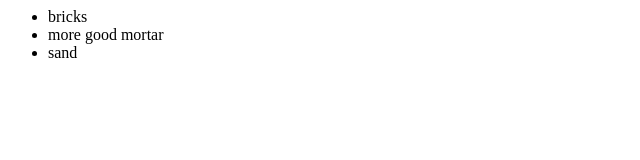
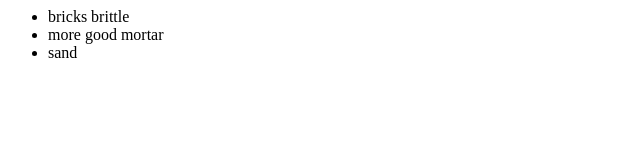
Before and after one commit to rufuscode/tiger, a plain HTML site: page index.html in a window 1280 px wide. Shown: the full height of the page, 0-640 px from the left. Drawn offline with Linux system fonts and the light colour scheme.

Commit message:
changed bricks

```diff
--- a/index.html
+++ b/index.html
@@ -3,7 +3,7 @@
 
     <div>
       <ul>
-        <li>bricks</li>
+        <li>bricks brittle</li>
         <li>more good mortar</li>
         <li>sand</li>
       </ul>
```
